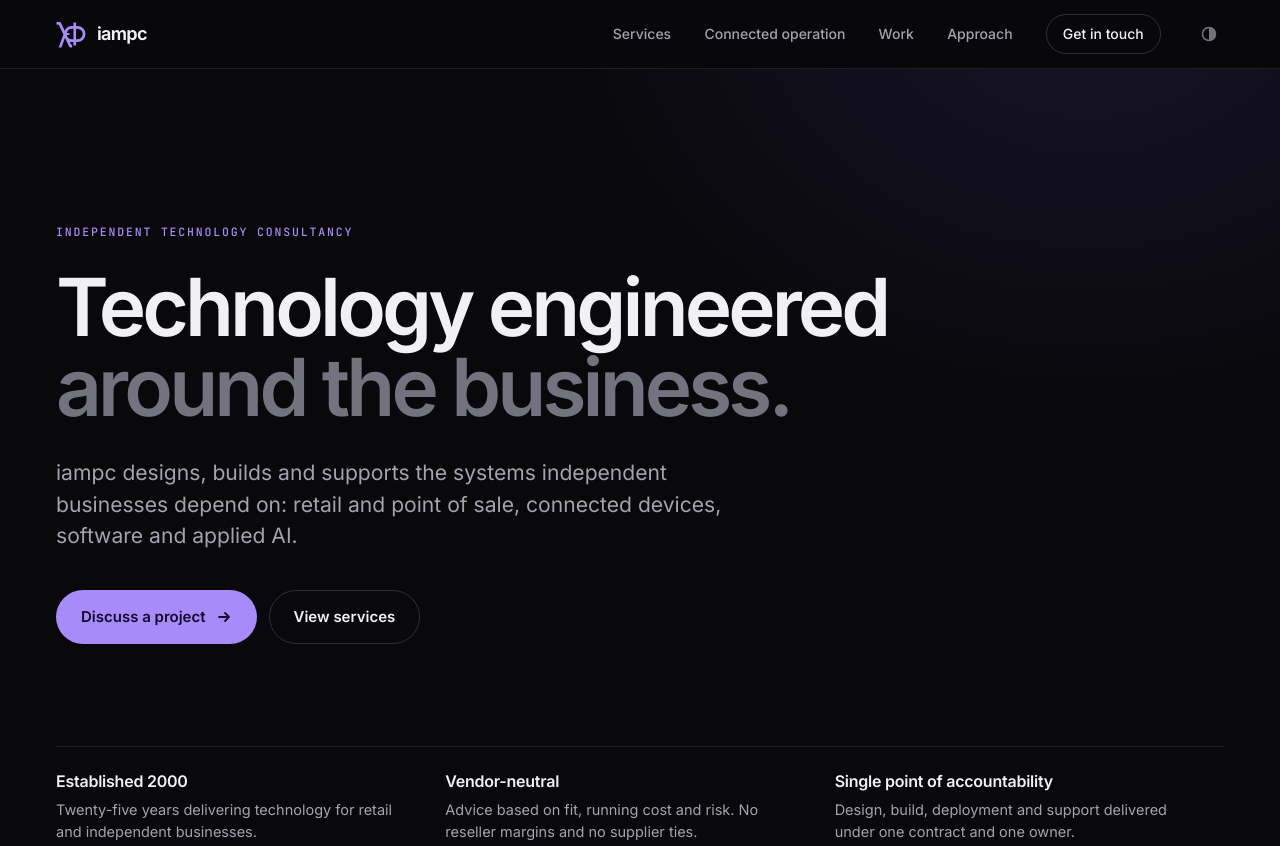
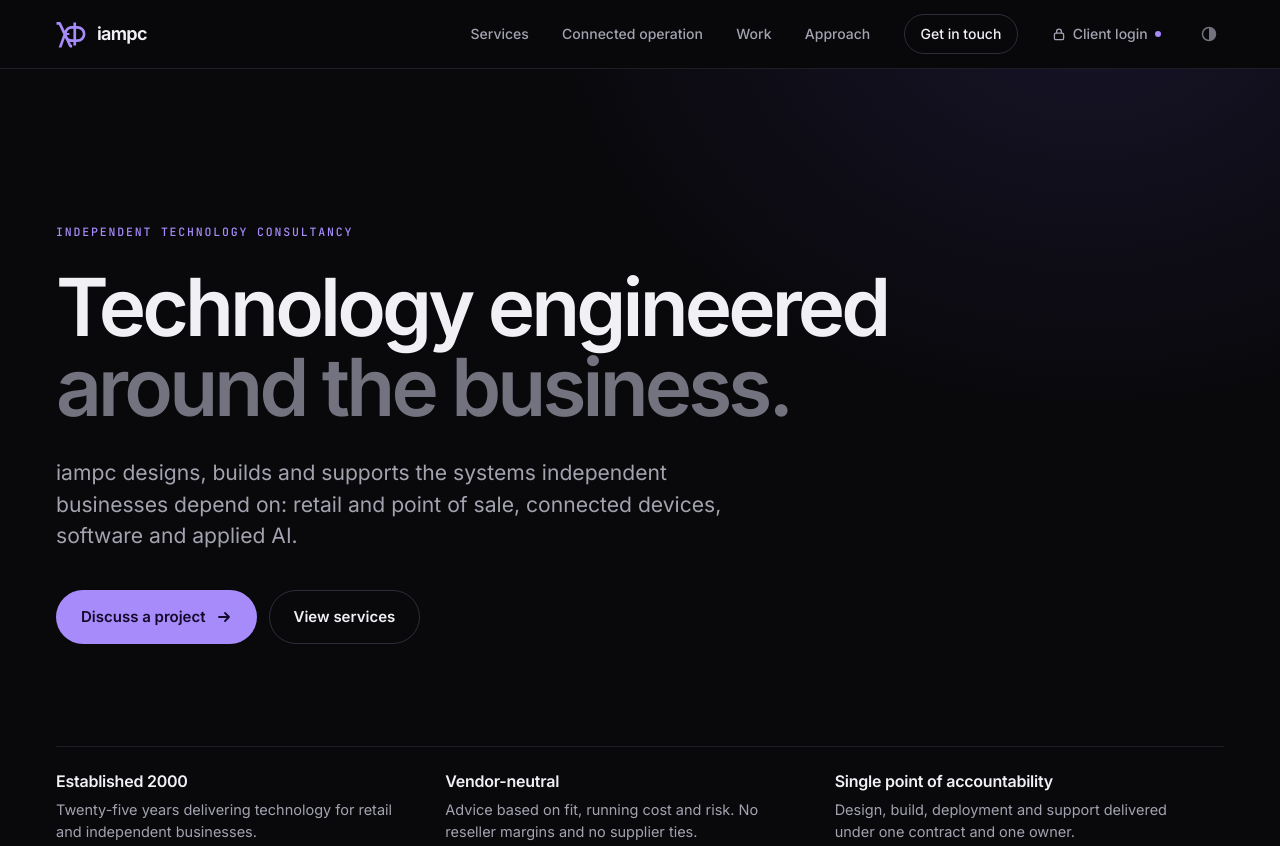
Before and after one commit to Sedjwin/iampc.co.uk, a plain HTML site: page index.html in a window 1280 px wide. Shown: the top 846 px of the page. Drawn offline with Linux system fonts and the light colour scheme.

Commit message:
Add a Client login link to the header
Links to the client portal at https://portal.iampc.uk/. The portal runs
on our own server, which isn't always on, so the page loads its public
up.svg image: if that fails or takes over 5 s, the link becomes
"Portal offline" and points to the contact section instead. Stays in
the header on small screens (as a lock icon under 520px).

Co-Authored-By: Claude Opus 5.5 <noreply@anthropic.com>
Claude-Session: https://claude.ai/code/session_011xwEsWmmQBCRoneTsBDcFV

```diff
--- a/index.html
+++ b/index.html
@@ -89,7 +89,14 @@ h3 { font-size: 1.12rem; line-height: 1.3; letter-spacing: -.018em; font-weight:
 .nav nav a.cta:hover { border-color: var(--accent); color: var(--accent); }
 .theme { appearance: none; background: none; border: 0; color: var(--faint); width: 30px; height: 30px; display: grid; place-items: center; cursor: pointer; transition: color .15s; }
 .theme:hover { color: var(--accent); }
-@media (max-width: 860px) { .nav nav a:not(.cta) { display: none; } }
+.nav nav a.client { display: inline-flex; align-items: center; gap: 7px; white-space: nowrap; }
+.nav nav a.client svg { width: 14px; height: 14px; flex: none; }
+.nav nav a.client .dot { width: 6px; height: 6px; border-radius: 50%; background: transparent; flex: none; transition: background .3s; }
+.nav nav a.client[data-state="up"] .dot { background: var(--accent); }
+.nav nav a.client[data-state="down"] { color: var(--faint); }
+.nav nav a.client[data-state="down"] .dot { background: var(--line2); }
+@media (max-width: 860px) { .nav nav a:not(.cta):not(.client) { display: none; } }
+@media (max-width: 520px) { .nav nav a.client .txt { position: absolute; width: 1px; height: 1px; overflow: hidden; clip: rect(0 0 0 0); white-space: nowrap; } .nav nav a.client { padding: 10px 5px; } }
 
 /* hero */
 .hero { position: relative; padding: clamp(72px, 12vw, 160px) 0 clamp(56px, 8vw, 104px); isolation: isolate; }
@@ -230,6 +237,7 @@ footer .wrap { display: flex; flex-wrap: wrap; justify-content: space-between; g
       <a href="#work">Work</a>
       <a href="#method">Approach</a>
       <a class="cta" href="#contact">Get in touch</a>
+      <a class="client" id="client-login" href="https://portal.iampc.uk/" title="Client login: your files and support"><svg viewBox="0 0 16 16" aria-hidden="true"><rect x="2.75" y="7" width="10.5" height="7.5" rx="1.75" fill="none" stroke="currentColor" stroke-width="1.5"/><path d="M5.25 7V5.25a2.75 2.75 0 0 1 5.5 0V7" fill="none" stroke="currentColor" stroke-width="1.5"/></svg><span class="txt">Client login</span><i class="dot" aria-hidden="true"></i></a>
       <button class="theme" id="theme" type="button" aria-label="Switch between dark and light" title="Dark / light">
         <svg width="16" height="16" viewBox="0 0 16 16" aria-hidden="true"><circle cx="8" cy="8" r="6.5" fill="none" stroke="currentColor" stroke-width="1.5"/><path d="M8 1.5a6.5 6.5 0 0 1 0 13z" fill="currentColor"/></svg>
       </button>
@@ -505,6 +513,34 @@ footer .wrap { display: flex; flex-wrap: wrap; justify-content: space-between; g
   }, { rootMargin: '0px 0px -8% 0px', threshold: 0.05 });
   for (var i = 0; i < items.length; i++) io.observe(items[i]);
 })();
+// Client login: the portal runs on our own server, which isn't always on. Load its
+// tiny public "up" image; if it doesn't arrive, point the link at the contact section.
+(function () {
+  var a = document.getElementById('client-login');
+  if (!a) return;
+  var txt = a.querySelector('.txt'), done = false, timer;
+  function set(state) {
+    if (done) return;
+    done = true;
+    clearTimeout(timer);
+    a.setAttribute('data-state', state);
+    if (state === 'down') {
+      a.href = '#contact';
+      a.title = 'The client portal is offline right now. Get in touch instead.';
+      a.setAttribute('aria-label', a.title);
+      if (txt) txt.textContent = 'Portal offline';
+    }
+  }
+  function check() {
+    var img = new Image();
+    img.onload = function () { set('up'); };
+    img.onerror = function () { set('down'); };
+    timer = setTimeout(function () { set('down'); }, 5000);
+    img.src = 'https://portal.iampc.uk/up.svg?t=' + Date.now();
+  }
+  if ('requestIdleCallback' in window) requestIdleCallback(check, { timeout: 2000 });
+  else setTimeout(check, 800);
+})();
 </script>
 </body>
 </html>
```
